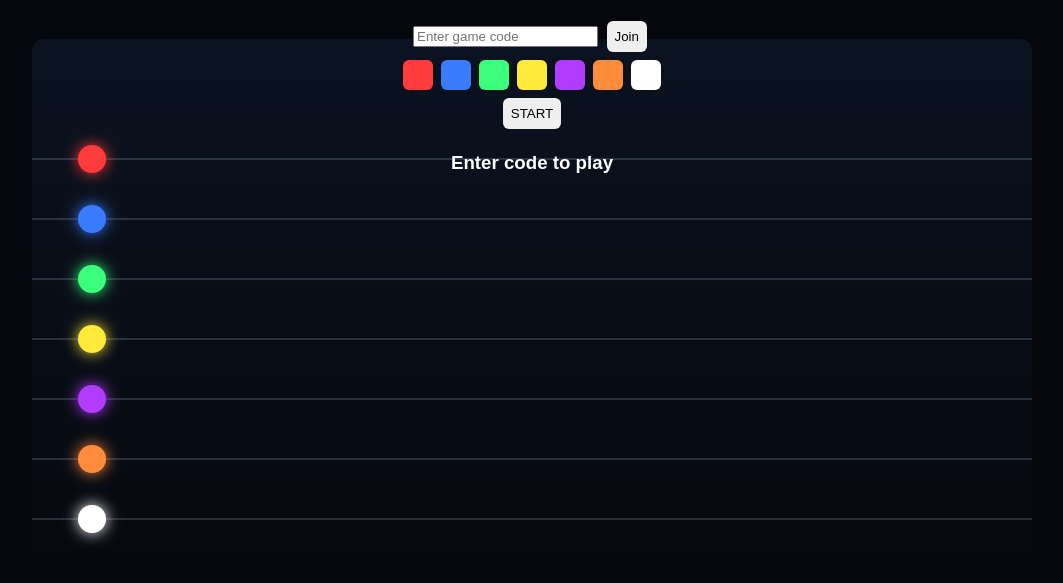
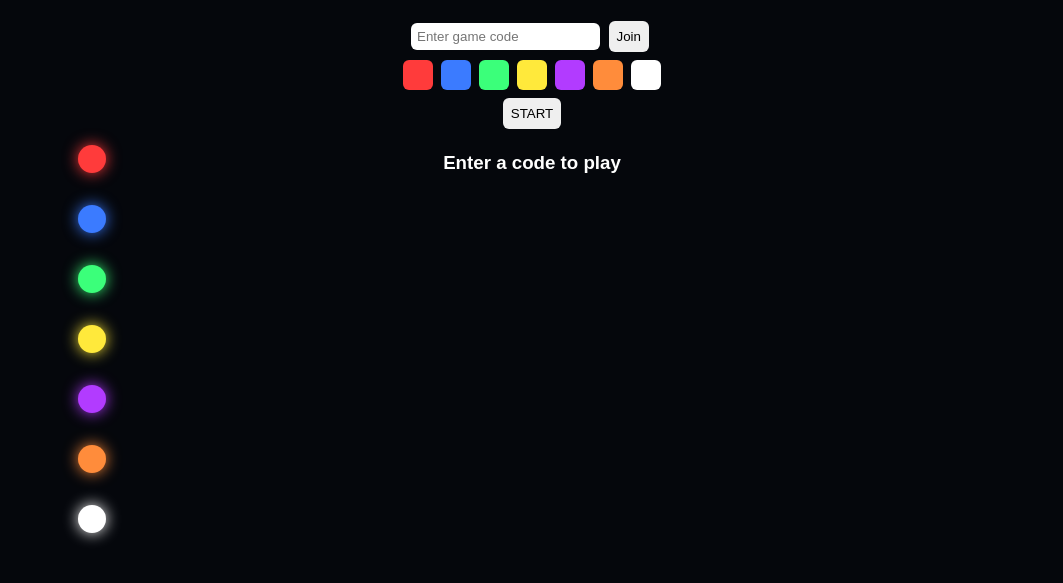
Before and after one commit to tylerggf/Marble-game, a website: page Game.html in a window 1280 px wide. Shown: the part 61-644 px from the top of the page, without its empty margins (108-1171 px from the left). Drawn offline with Linux system fonts and the light colour scheme.

Commit message:
Refactor Game.html for clarity and consistency
Updated UI text and improved code readability by consolidating color definitions and removing redundant functions.

```diff
--- a/Game.html
+++ b/Game.html
@@ -13,7 +13,6 @@ body {
   color: white;
 }
 
-/* UI stays at top */
 #ui {
   position: absolute;
   top: 10px;
@@ -29,12 +28,19 @@ canvas {
   transform: translate(-50%, -50%);
   border-radius: 12px;
 }
+
 button {
   margin: 4px;
   padding: 8px;
   border-radius: 6px;
   border: none;
   cursor: pointer;
+}
+
+input {
+  padding: 6px;
+  border-radius: 6px;
+  border: none;
 }
 </style>
 </head>
@@ -51,7 +57,7 @@ button {
 
   <button onclick="startGame()">START</button>
 
-  <h3 id="status">Enter code to play</h3>
+  <h3 id="status">Enter a code to play</h3>
 </div>
 
 <canvas id="c" width="1000" height="600"></canvas>
@@ -61,13 +67,11 @@ button {
 // =========================
 // SERVER
 // =========================
-
 const SERVER = "https://YOUR-RENDER-URL";
 
 // =========================
 // CANVAS
 // =========================
-
 const c = document.getElementById("c");
 const ctx = c.getContext("2d");
 
@@ -76,13 +80,12 @@ const H = c.height;
 
 const LANES = 7;
 
-const COLORS = [
-  "#ff3b3b","#3b7bff","#3bff7a",
-  "#ffe93b","#b23bff","#ff8c3b","#ffffff"
-];
-
+const COLORS = ["#ff3b3b","#3b7bff","#3bff7a","#ffe93b","#b23bff","#ff8c3b","#ffffff"];
 const NAMES = ["Red","Blue","Green","Yellow","Purple","Orange","White"];
 
+// =========================
+// STATE
+// =========================
 let selected = null;
 let marbles = [];
 let obstacles = [];
@@ -92,10 +95,10 @@ let winnerLocked = false;
 let activeCode = null;
 
 // =========================
-// CODE SYSTEM (NO ADMIN UI)
+// CODE SYSTEM
 // =========================
+async function submitCode(){
 
-async function submitCode(){
   const code = document.getElementById("codeInput").value;
 
   const res = await fetch(SERVER + "/validate", {
@@ -116,6 +119,7 @@ async function submitCode(){
 }
 
 async function useCode(){
+
   if(!activeCode) return;
 
   await fetch(SERVER + "/use", {
@@ -126,9 +130,18 @@ async function useCode(){
 }
 
 // =========================
+// OBSTACLES
+// =========================
+function makeObstacles(){
+  obstacles=[];
+  for(let i=0;i<LANES;i++){
+    obstacles.push(Math.floor(Math.random()*3)+1);
+  }
+}
+
+// =========================
 // PARTICLES
 // =========================
-
 class Particle {
   constructor(x,y,color){
     this.x=x;
@@ -154,27 +167,15 @@ class Particle {
 }
 
 // =========================
-// OBSTACLES
-// =========================
-
-function makeObstacles(){
-  obstacles=[];
-  for(let i=0;i<LANES;i++){
-    obstacles.push(Math.floor(Math.random()*3)+1);
-  }
-}
-
-// =========================
 // MARBLE
 // =========================
-
 class Marble {
   constructor(i){
     this.i=i;
     this.x=60;
     this.y=120+i*60;
 
-    this.v=2.8;
+    this.speed=2.8;
     this.slow=0;
     this.trail=[];
     this.finished=false;
@@ -185,37 +186,36 @@ class Marble {
     if(state!=="running") return;
     if(this.finished || winnerLocked) return;
 
-    let speed = this.v;
+    let sp=this.speed;
 
     if(this.slow>0){
-      speed *= 0.4;
+      sp*=0.4;
       this.slow--;
     }
 
-    this.x += speed;
+    this.x+=sp;
 
-    // trail
     this.trail.push({x:this.x,y:this.y});
     if(this.trail.length>10) this.trail.shift();
 
     // obstacles
     for(let j=0;j<obstacles[this.i];j++){
-      let ox = 300 + j*200;
+      let ox=300+j*200;
 
       if(Math.abs(this.x-ox)<10 && this.slow===0){
-        this.slow = 90;
+        this.slow=90;
         particles.push(new Particle(this.x,this.y,COLORS[this.i]));
       }
     }
 
-    // finish
-    if(!winnerLocked && this.x > W-90){
+    // WIN
+    if(!winnerLocked && this.x>W-90){
 
-      winnerLocked = true;
-      this.finished = true;
-      state = "finished";
+      winnerLocked=true;
+      this.finished=true;
+      state="finished";
 
-      status.innerText = "WINNER: " + NAMES[this.i];
+      status.innerText="WINNER: "+NAMES[this.i];
 
       useCode();
     }
@@ -233,7 +233,6 @@ class Marble {
 
     ctx.globalAlpha=1;
 
-    // marble glow
     ctx.shadowBlur=15;
     ctx.shadowColor=COLORS[this.i];
 
@@ -249,7 +248,6 @@ class Marble {
 // =========================
 // SETUP
 // =========================
-
 function setup(){
   marbles=[];
   for(let i=0;i<LANES;i++){
@@ -259,56 +257,8 @@ function setup(){
 }
 
 // =========================
-// TRACK (NOW CLEAR + VISIBLE)
-// =========================
-
-function drawTrack(){
-
-  // background
-  let g=ctx.createLinearGradient(0,0,0,H);
-  g.addColorStop(0,"#0b1220");
-  g.addColorStop(1,"#05070c");
-
-  ctx.fillStyle=g;
-  ctx.fillRect(0,0,W,H);
-
-  for(let i=0;i<LANES;i++){
-
-    let y=120+i*60;
-
-    // lane line
-    ctx.strokeStyle="rgba(255,255,255,0.12)";
-    ctx.lineWidth=2;
-
-    ctx.beginPath();
-    ctx.moveTo(0,y);
-    ctx.lineTo(W,y);
-    ctx.stroke();
-
-    // lane glow center
-    ctx.strokeStyle="rgba(80,150,255,0.05)";
-    ctx.beginPath();
-    ctx.moveTo(0,y);
-    ctx.lineTo(W,y);
-    ctx.stroke();
-
-    // obstacles (VISIBLE BOXES)
-    for(let j=0;j<obstacles[i];j++){
-      let x=300 + j*200;
-
-      ctx.fillStyle="#333";
-      ctx.fillRect(x,y-10,24,24);
-
-      ctx.strokeStyle="#666";
-      ctx.strokeRect(x,y-10,24,24);
-    }
-  }
-}
-
-// =========================
 // UI
 // =========================
-
 const status=document.getElementById("status");
 const buttons=document.getElementById("buttons");
 
@@ -328,9 +278,8 @@ function initUI(){
 }
 
 // =========================
-// START
+// START GAME
 // =========================
-
 function startGame(){
 
   if(!activeCode){
@@ -353,12 +302,9 @@ function startGame(){
 // =========================
 // LOOP
 // =========================
-
 function loop(){
 
   ctx.clearRect(0,0,W,H);
-
-  drawTrack();
 
   marbles.forEach(m=>m.update());
   marbles.forEach(m=>m.draw());
@@ -375,7 +321,6 @@ function loop(){
 // =========================
 // INIT
 // =========================
-
 initUI();
 setup();
 loop();
```
